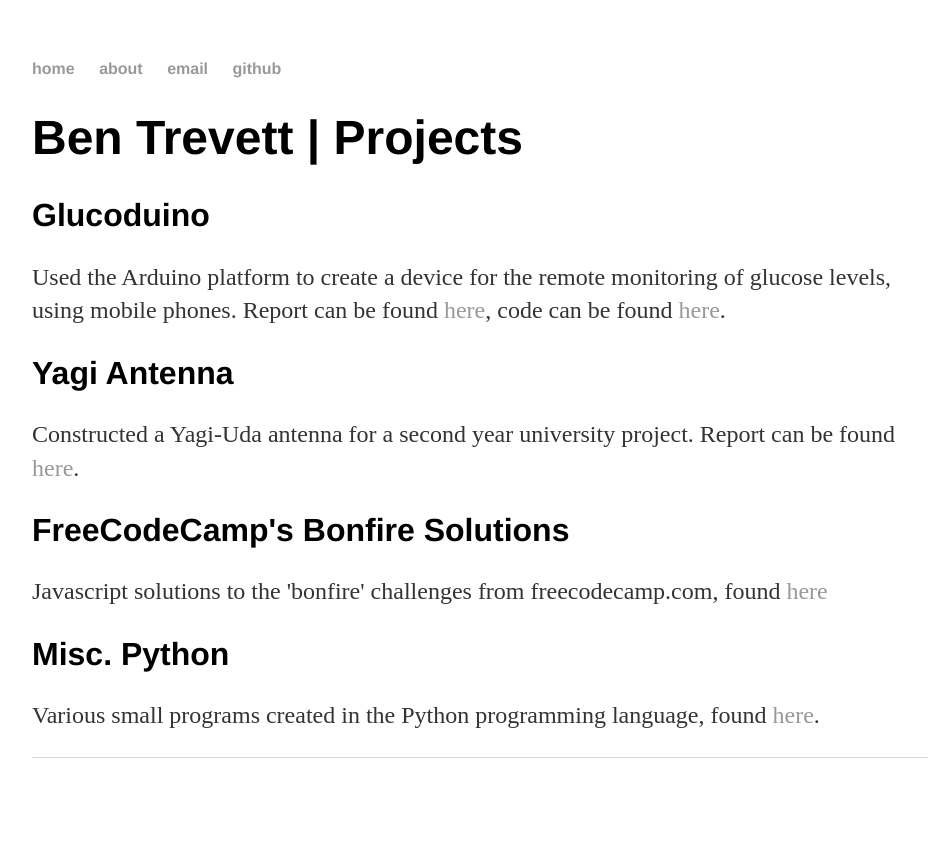
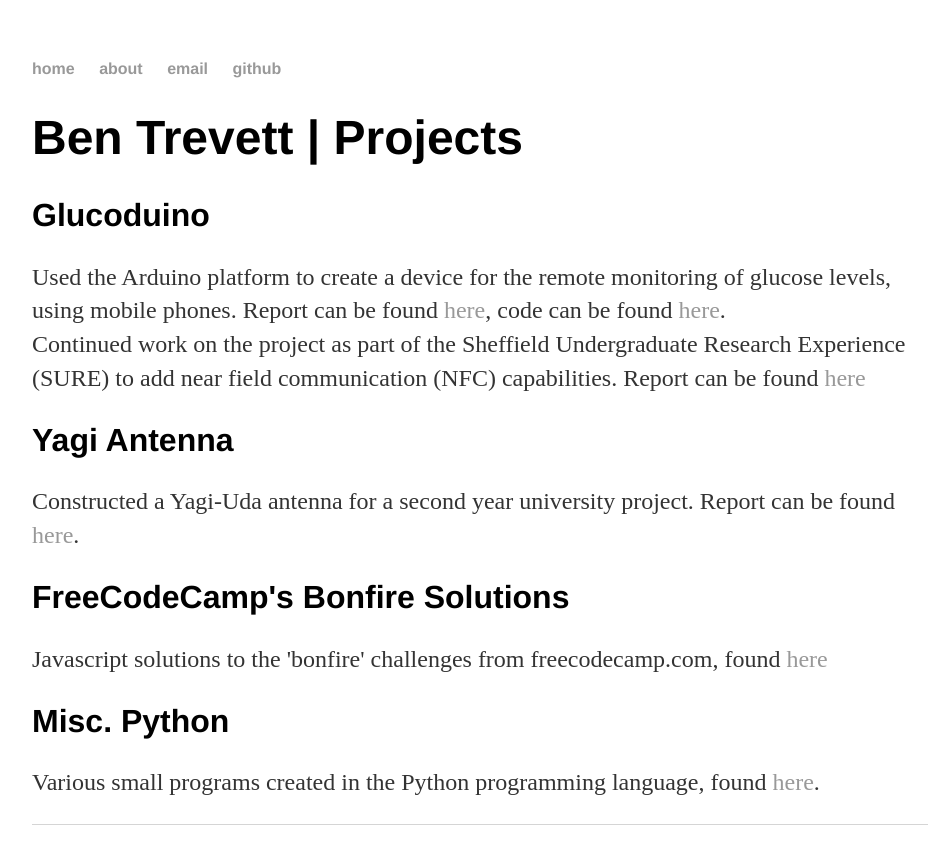
Before and after one commit to bentrevett/bentrevett.github.io, a Jekyll site: the page built from index.html, in a window 1280 px wide. Shown: the top 864 px of the page, without its empty margins (160-1096 px from the left). Built offline with Jekyll 4.4.1, drawn with Linux system fonts in a browser that asks for light colours.

Commit message:
added nfc report

```diff
--- a/index.html
+++ b/index.html
@@ -2,10 +2,11 @@
 layout: default
 title: Ben Trevett | Projects
 ---
-<h1>Ben Trevett | Projects</h1>
+	<h1>Ben Trevett | Projects</h1>
 
 	<h2>Glucoduino</h2>
-	<p>Used the Arduino platform to create a device for the remote monitoring of glucose levels, using mobile phones. Report can be found <a href="/glucoduino.pdf">here</a>, code can be found <a href="https://github.com/bentrevett/Glucoduino">here</a>.</p>
+	<p>Used the Arduino platform to create a device for the remote monitoring of glucose levels, using mobile phones. Report can be found <a href="/glucoduino_report.pdf">here</a>, code can be found <a href="https://github.com/bentrevett/Glucoduino">here</a>.<br>
+	Continued work on the project as part of the Sheffield Undergraduate Research Experience (SURE) to add near field communication (NFC) capabilities. Report can be found <a href="/nfc_report.pdf">here</a></p>
 	<h2>Yagi Antenna</h2>
 	<p>Constructed a Yagi-Uda antenna for a second year university project. Report can be found <a href="/yagi_report.pdf">here</a>.</p>
 	<h2>FreeCodeCamp's Bonfire Solutions</h2>
```
Also changed, not shown: 3 other files.
